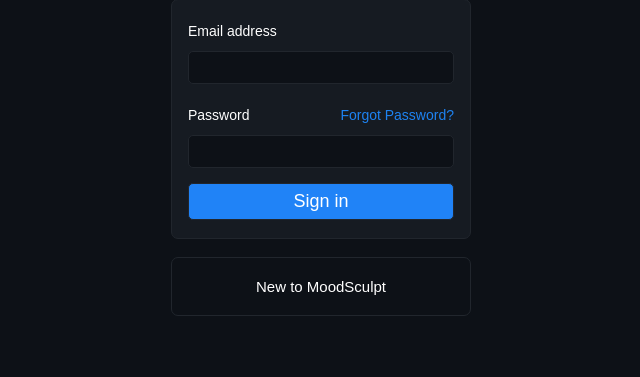
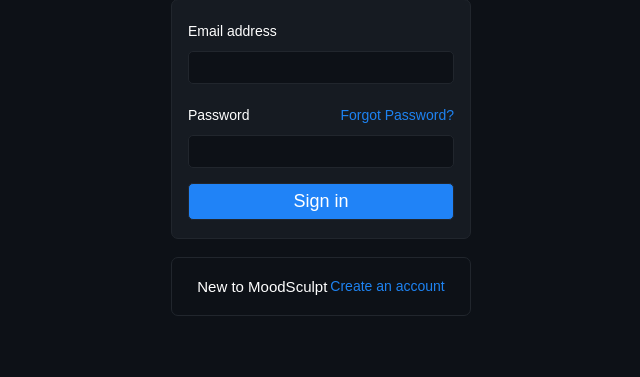
Before and after one commit to ChahirSaid/MoodSculpt, a Flask app: page /login in a window 1280 px wide. Shown: the part 254-631 px from the top of the page, without its empty margins (319-959 px from the left). Run offline with Flask 2, Linux system fonts and the light colour scheme.

Commit message:
Update login.html

```diff
--- a/templates/login.html
+++ b/templates/login.html
@@ -39,6 +39,7 @@
         </div>
         <div class="signup">
             <span>New to MoodSculpt</span>
+            <a href="/signup">Create an account</a>
         </div>
     </div>
 </body>
```
